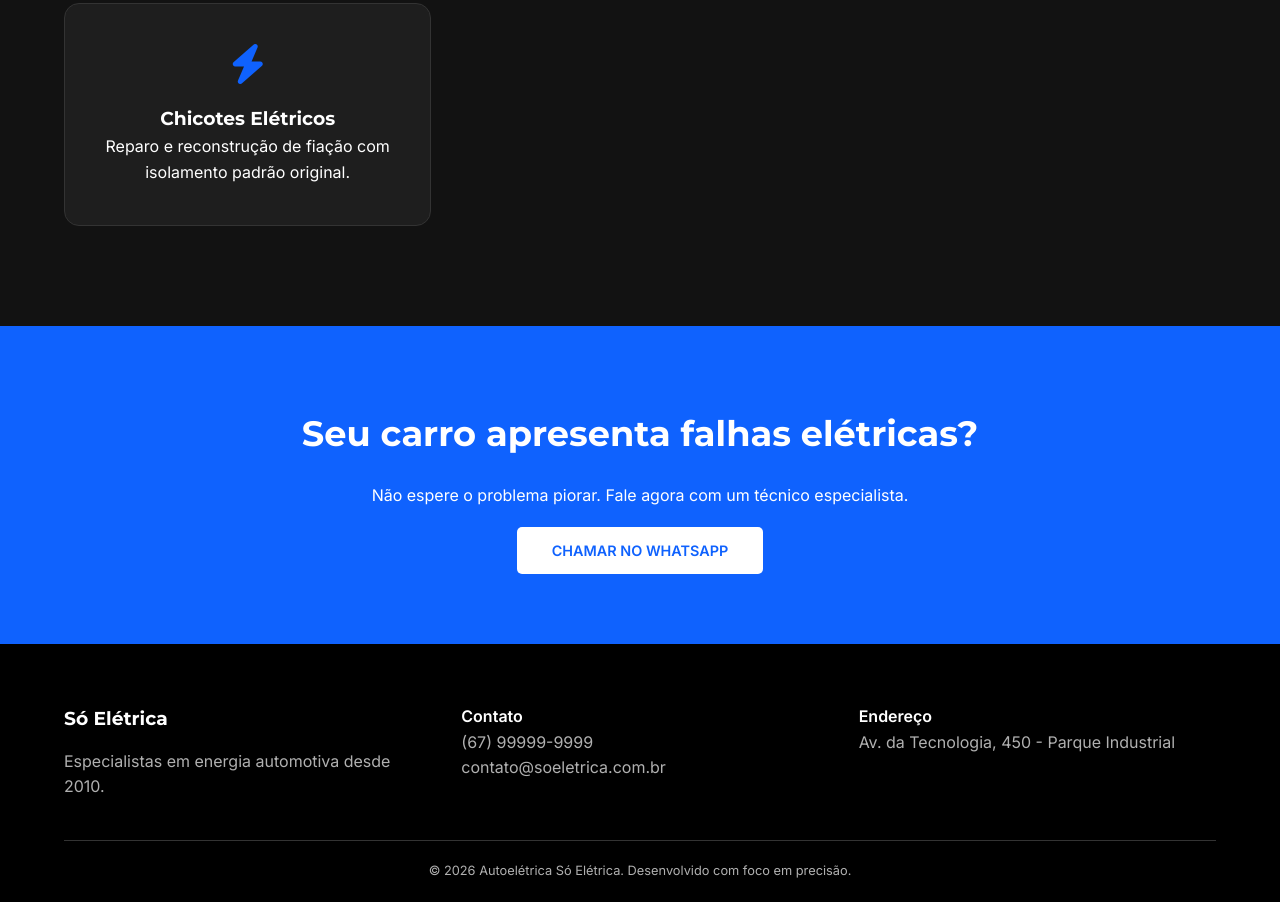
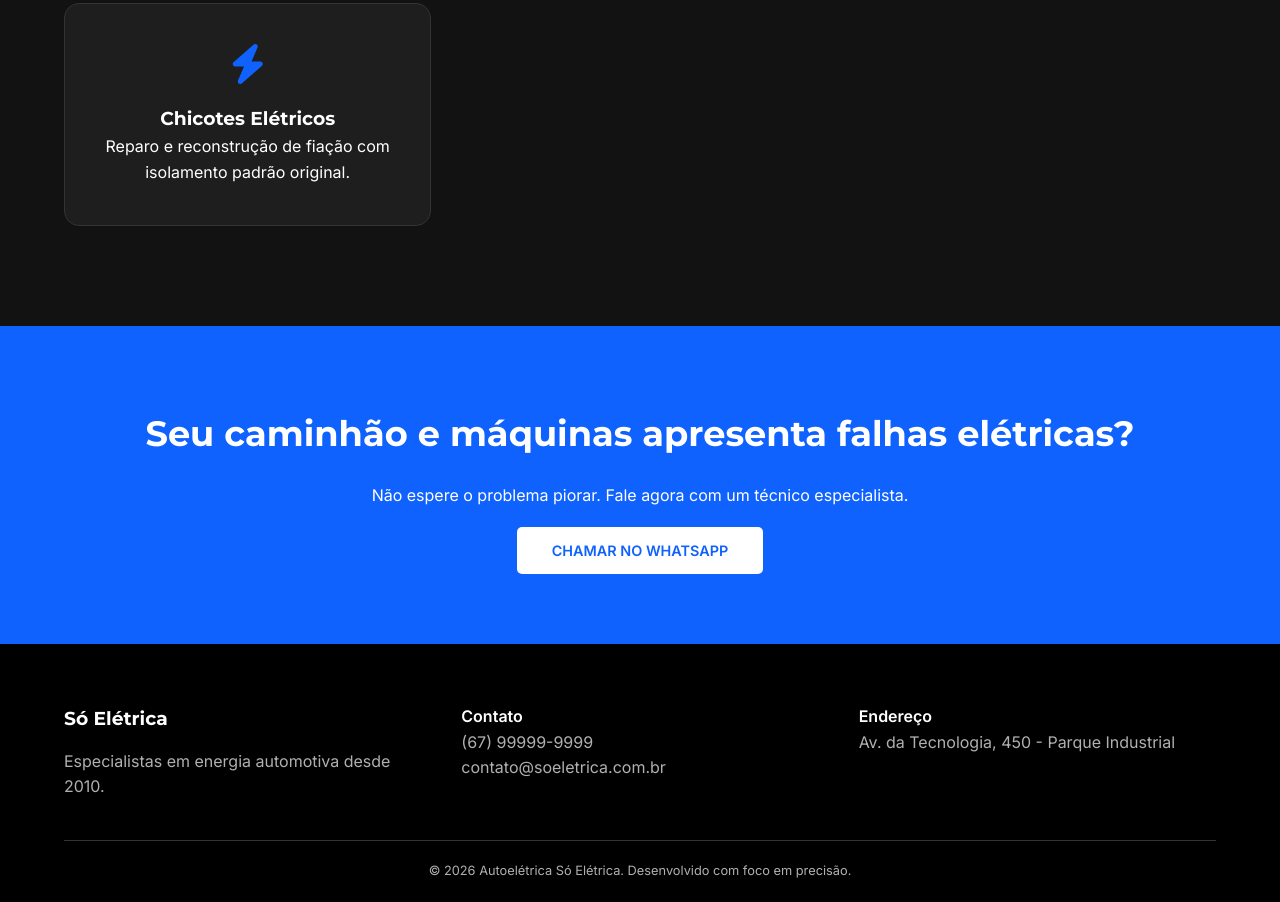
Before and after one commit to JOKANewDev/auto-eletrica-so-eletrica-site, a plain HTML site: page index.html in a window 1280 px wide. Shown: the part 1450-2352 px from the top of the page. Drawn offline with Linux system fonts and the light colour scheme.

Commit message:
H2 mudanca

```diff
--- a/index.html
+++ b/index.html
@@ -232,7 +232,7 @@
     </section>
 
     <section class="cta-section">
-        <h2>Seu carro apresenta falhas elétricas?</h2>
+        <h2>Seu caminhão e máquinas apresenta falhas elétricas?</h2>
         <p style="margin-bottom: 30px;">Não espere o problema piorar. Fale agora com um técnico especialista.</p>
         <a href="https://wa.me/556793442497" class="btn btn-outline" style="background: white; color: var(--primary-blue); border:none;">Chamar no WhatsApp</a>
     </section>
```
